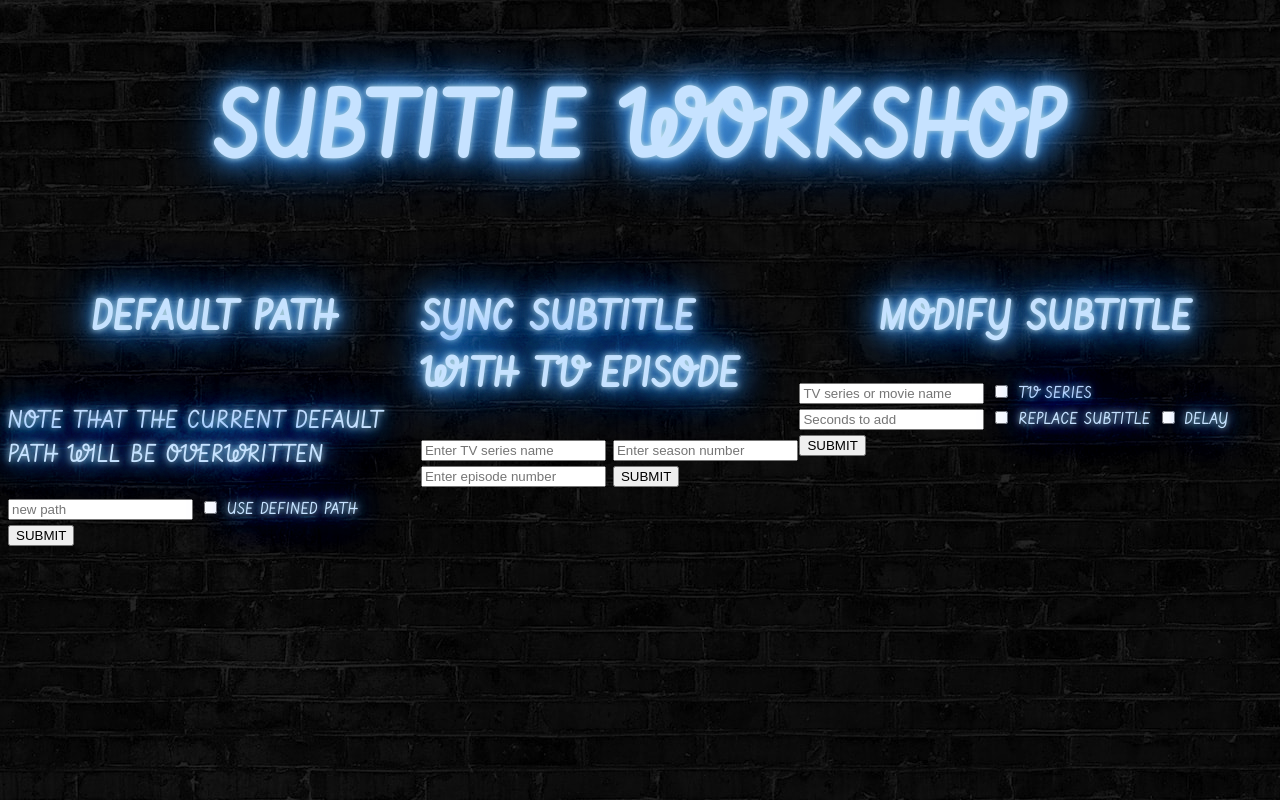
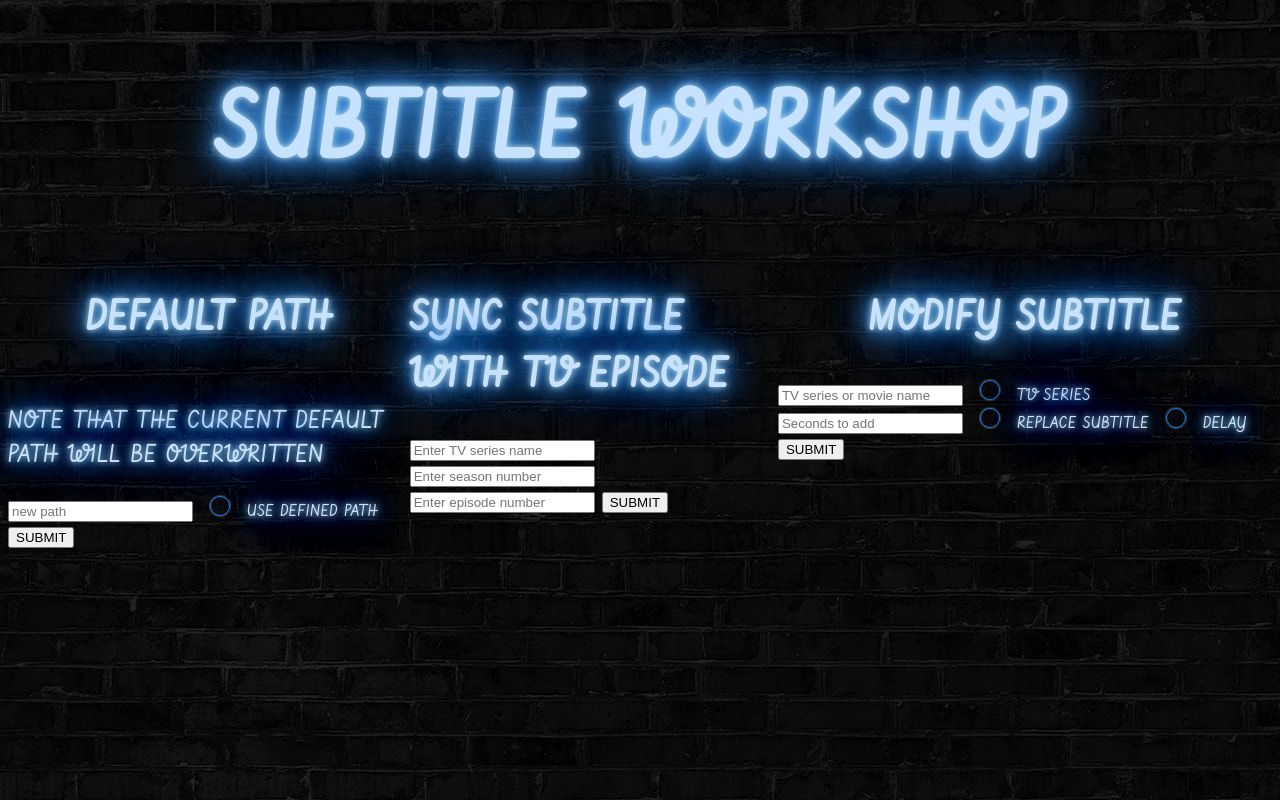
Before and after one commit to parasilius/subtitle-workshop, a website: page static/index.html in a window 1280 px wide. Drawn offline with Linux system fonts and the light colour scheme.

Commit message:
Add neon checkbox and radio inputs

```diff
--- a/static/index.html
+++ b/static/index.html
@@ -15,7 +15,7 @@
             <p><span>Note that the current default path will be overwritten</span></p>
             <form action="http://localhost:3000/set-new-path" method="POST">
                 <input type="text" name="newPath" id="newPath" placeholder="new path">
-                <input type="checkbox" name="useDefinedPath" id="useDefinedPath">
+                <input type="checkbox" name="useDefinedPath" id="useDefinedPath" class="toggle">
                 <label for="useDefinedPath"><span>use defined path</span></label>
                 <button type="submit">Submit</button>
             </form>
@@ -33,18 +33,18 @@
             <h2><span>modify subtitle</span></h2>
                 <form action="http://localhost:3000/subtitle-modify" method="POST">
                     <input type="text" name="name" id="name" placeholder="TV series or movie name">
-                    <input type="checkbox" name="isTV" id="isTV" onclick="showOptions()">
+                    <input type="checkbox" name="isTV" id="isTV" onclick="showOptions()" class="toggle">
                     <label for="isTV"><span>TV series</span></label>
                     <input type="number" name="mseason_number" id="mseason_number" placeholder="Enter season number" style="display:none">
                     <input type="number" name="mepisode_number" id="mepisode_number" placeholder="Enter episode number" style="display:none">
-                    <input type="radio" name="modifyEpisodes" value="all" id="modifyAllEpisodes" style="display:none" onclick="disableTVSeasonsAndEpisodes()">
+                    <input type="radio" name="modifyEpisodes" value="all" id="modifyAllEpisodes" style="display:none" onclick="disableTVSeasonsAndEpisodes()" class="toggle">
                     <label for="modifyAllEpisodes" id="modifyAllEpisodesLabel" style="display:none"><span>modify all episodes</span></label>
-                    <input type="radio" name="modifyEpisodes" value="season" id="modifyAllSeasonEpisodes" style="display:none" onclick="disableTVEpisodes()">
+                    <input type="radio" name="modifyEpisodes" value="season" id="modifyAllSeasonEpisodes" style="display:none" onclick="disableTVEpisodes()" class="toggle">
                     <label for="modifyAllSeasonEpisodes" id="modifyAllSeasonEpisodesLabel" style="display:none"><span>modify all season episodes</span></label>
                     <input type="text" name="secondsToAdd" id="secondsToAdd" placeholder="Seconds to add">
-                    <input type="checkbox" name="replaceModifiedSub" id="replacedModifiedSub">
+                    <input type="checkbox" name="replaceModifiedSub" id="replacedModifiedSub" class="toggle">
                     <label for="replaceModifiedSub"><span>replace subtitle</span></label>
-                    <input type="checkbox" name="delay" id="delay">
+                    <input type="checkbox" name="delay" id="delay" class="toggle">
                     <label for="delay"><span>delay</span></label>
                     <button type="submit">Submit</button>
                 </form>
--- a/static/styles.css
+++ b/static/styles.css
@@ -3,10 +3,10 @@
 }
 
 body {
-    font-size: 18px;
-    font-family: "Vibur", sans-serif;
-    background-color: #010a01;
-    background-image: url("/static/img/wall.jpg");
+  font-size: 18px;
+  font-family: "Vibur", cursive;
+  background-color: #010a01;
+  background-image: url("/static/img/wall.jpg");
 }
 
 h1, h2, p, label, button {
@@ -32,6 +32,65 @@
 .flex-container {
   display: flex;
   align-items: flex-start;
+}
+
+.toggle {
+  width: 20px;
+  height: 20px;
+  padding: 4px;
+  text-align: center;
+  background: none;
+  -webkit-border-radius: 100%;
+  -moz-border-radius: 100%;
+  border-radius: 100%;
+  margin: auto 10px;
+  border: 1px solid #1e84f2;
+  -webkit-appearance: none;
+  -ms-appearance: none;
+  -o-appearance: none;
+  appearance: none;
+  outline: none;
+  -webkit-box-shadow: 0px 0px 1px 1px rgba(255, 255, 255, 0.2);
+  box-shadow: 0px 0px 1px 1px rgba(255, 255, 255, 0.2);
+}
+
+.toggle:hover {
+  cursor: pointer;
+  -webkit-box-shadow: 0px 0px 3px 3px rgba(155, 155, 255, 0.2);
+  box-shadow: 0px 0px 3px 3px rgba(155, 155, 255, 0.2);
+}
+
+.toggle:checked {
+  -webkit-box-shadow: 0px 0px 3px 3px rgba(155, 155, 255, 0.2);
+  box-shadow: 0px 0px 3px 3px rgba(155, 155, 255, 0.2);
+}
+
+.toggle:after {
+  content: '';
+  text-shadow: 0 -1px 0 #bfbfbf;
+  position: relative;
+  width: 100%;
+  height: 100%;
+  float: left;
+  margin: auto;
+  -webkit-border-radius: 100%;
+  -moz-border-radius:100%;
+  border-radius: 100%;
+}
+
+.toggle:checked:after {
+  color: #85ada7;
+  text-shadow: 0 1px 0 #669991;
+  -webkit-box-shadow: 0px 0px 1px 1px rgba(155, 155, 255, 0.2);
+  box-shadow: 0px 0px 1px 1px rgba(155, 155, 255, 0.2);
+  background: #1e84f2; /* Old browsers */
+  background: -moz-radial-gradient(center, ellipse cover,  #1e84f2 0%, #53cbf1 40%, #05abe0 100%); /* FF3.6+ */
+  background: -webkit-gradient(radial, center center, 0px, center center, 100%, color-stop(0%,#87e0fd), color-stop(40%,#53cbf1), color-stop(100%,#05abe0)); /* Chrome,Safari4+ */
+  background: -webkit-radial-gradient(center, ellipse cover,  #1e84f2 0%,#53cbf1 40%,#05abe0 100%); /* Chrome10+,Safari5.1+ */
+  background: -o-radial-gradient(center, ellipse cover,  #1e84f2 0%,#53cbf1 40%,#05abe0 100%); /* Opera 12+ */
+  background: -ms-radial-gradient(center, ellipse cover,  #1e84f2 0%,#53cbf1 40%,#05abe0 100%); /* IE10+ */
+  background: radial-gradient(ellipse at center,  #1e84f2 0%,#53cbf1 40%,#05abe0 100%); /* W3C */
+  filter: progid:DXImageTransform.Microsoft.gradient( startColorstr='#1e84f2', endColorstr='#05abe0',GradientType=1 ); /* IE6-9 fallback on horizontal gradient */
 }
 
 /*-- Sign Styles --*/
```
